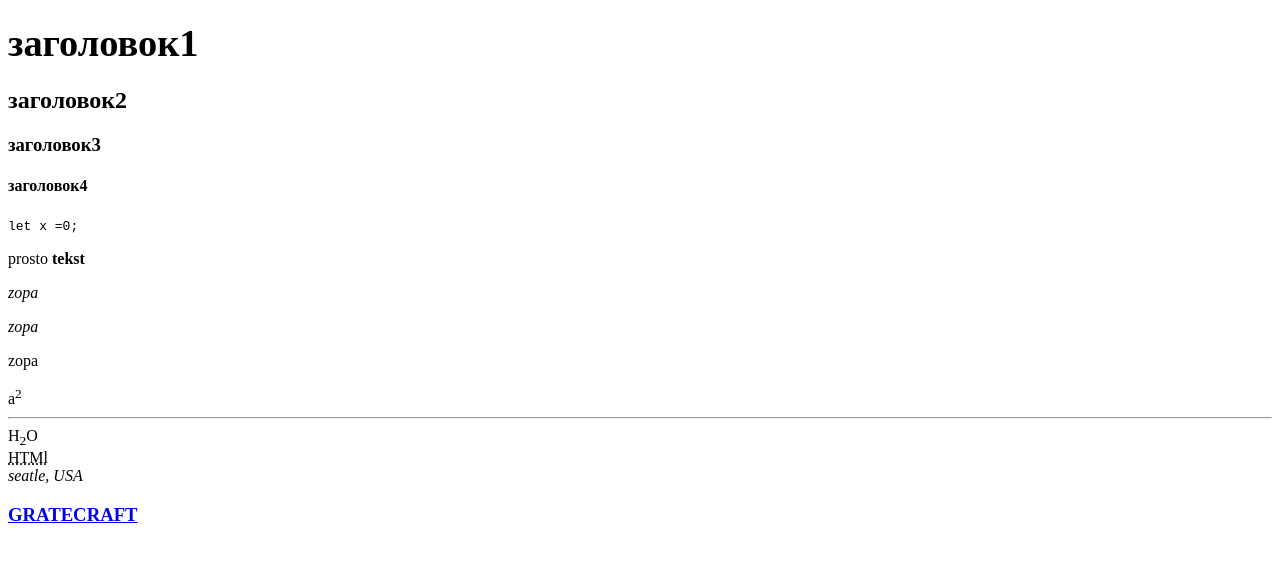
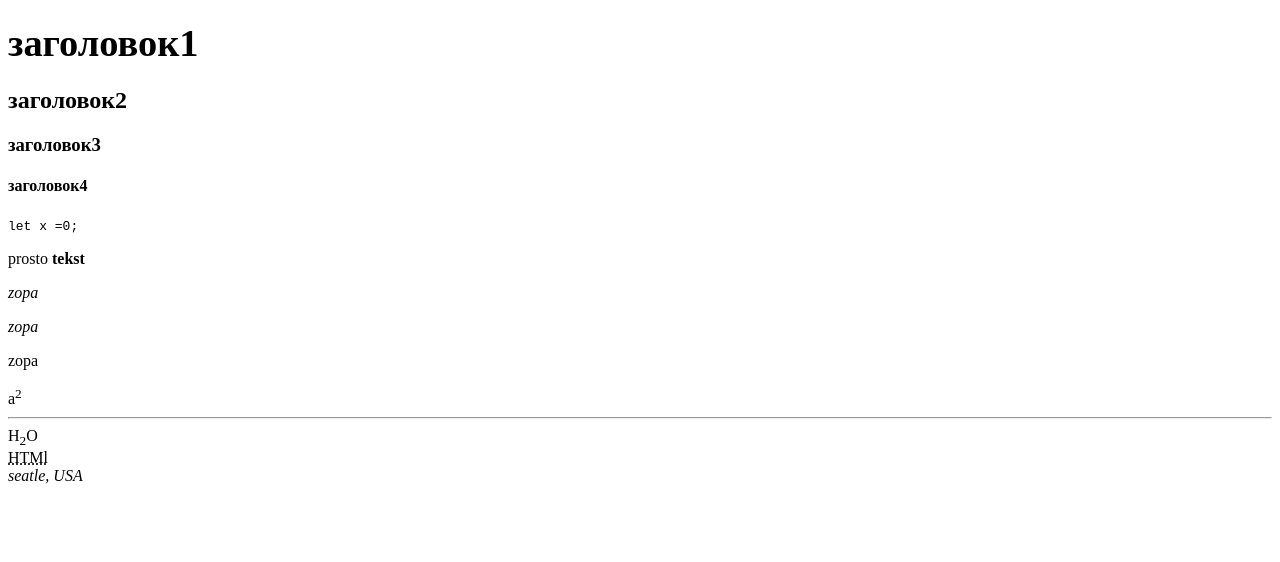
Before and after one commit to bodii17/gondon, a plain HTML site: page index.html in a window 1280 px wide. Drawn offline with Linux system fonts and the light colour scheme.

Commit message:
Update index.html

```diff
--- a/index.html
+++ b/index.html
@@ -27,6 +27,5 @@ H<sub>2</sub>O<br>
 <address>
   seatle, USA
 </address>
-<h3><a href="https://github.com/bodii17/bodii17.git" target="_blank">GRATECRAFT</a></h3>
 </body>
 </html>
```
